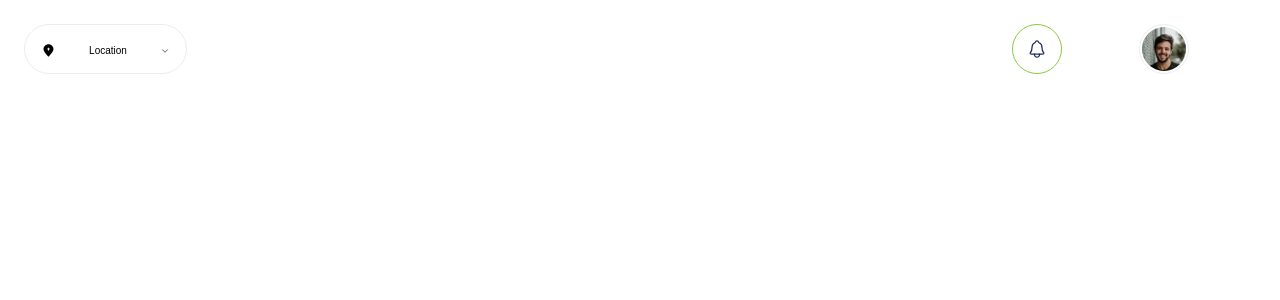
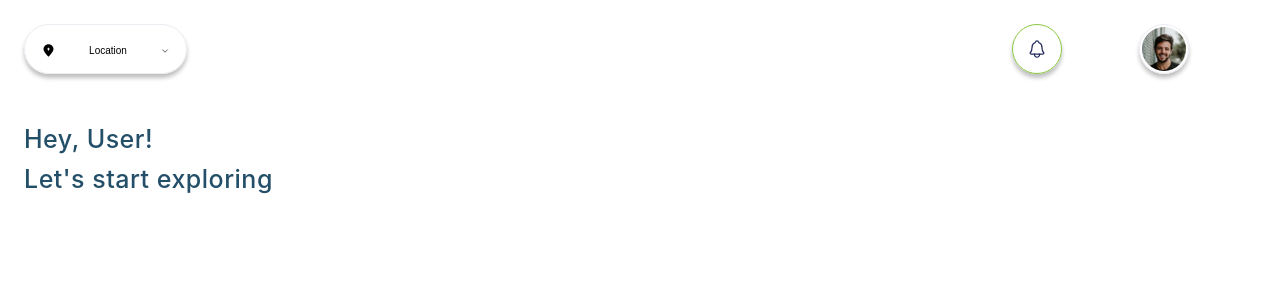
Before and after one commit to maystrova/rise-real-estate, a Next.js app: page / in a window 1280 px wide. Shown: the top 300 px of the page. Built offline with nearby package versions, Linux system fonts and the light colour scheme.

Commit message:
styles feature

```diff
--- a/pages/index.tsx
+++ b/pages/index.tsx
@@ -1,11 +1,19 @@
 import Page from 'components/page'
 import Header from 'components/header'
+
+import style from 'styles/homePage.module.scss'
+
+const title: string = `Let's start exploring`
 
 const HomePage = () => {
     return (
         <Page>
             <Header />
-            <div></div>
+            <div className={style.main}>
+                <h1 className={style.main_title}>
+                    Hey, User! <br /> {title}
+                </h1>
+            </div>
         </Page>
     )
 }
--- a/styles/button.module.scss
+++ b/styles/button.module.scss
@@ -1,3 +1,5 @@
+$shadow: 0 4px 4px rgba(0, 0, 0, 0.25);
+
 .container {
     cursor: pointer;
 }
@@ -9,6 +11,7 @@
     border-radius: 25px;
     background: transparent;
     padding: 18px 16px;
+    box-shadow: $shadow;
 
     @extend .container;
 }
@@ -21,6 +24,7 @@
     display: flex;
     justify-content: center;
     align-items: center;
+    box-shadow: $shadow;
 }
 
 .notifications {
--- a/styles/header.module.scss
+++ b/styles/header.module.scss
@@ -6,6 +6,7 @@
         'actions';
     align-items: center;
     grid-template-columns: 4fr 1fr;
+    margin-bottom: 35px;
 }
 
 .container_userActions {
--- a/styles/homePage.module.scss
+++ b/styles/homePage.module.scss
@@ -5,13 +5,21 @@ $large: 1280px;
 $extra-large: 1440px;
 
 .container {
-  padding: 24px;
+    padding: 24px;
 
-  @media (min-width: $extra-small) {
-    max-width: $small;
-
-}
+    @media (min-width: $extra-small) {
+        max-width: $small;
+    }
 }
 
 .main {
 }
+
+.main_title {
+    font-size: 25px;
+    line-height: 40px;
+    color: #234f68;
+    font-weight: 500;
+    margin-bottom: 20px;
+    letter-spacing: 0.5px;
+}
```
